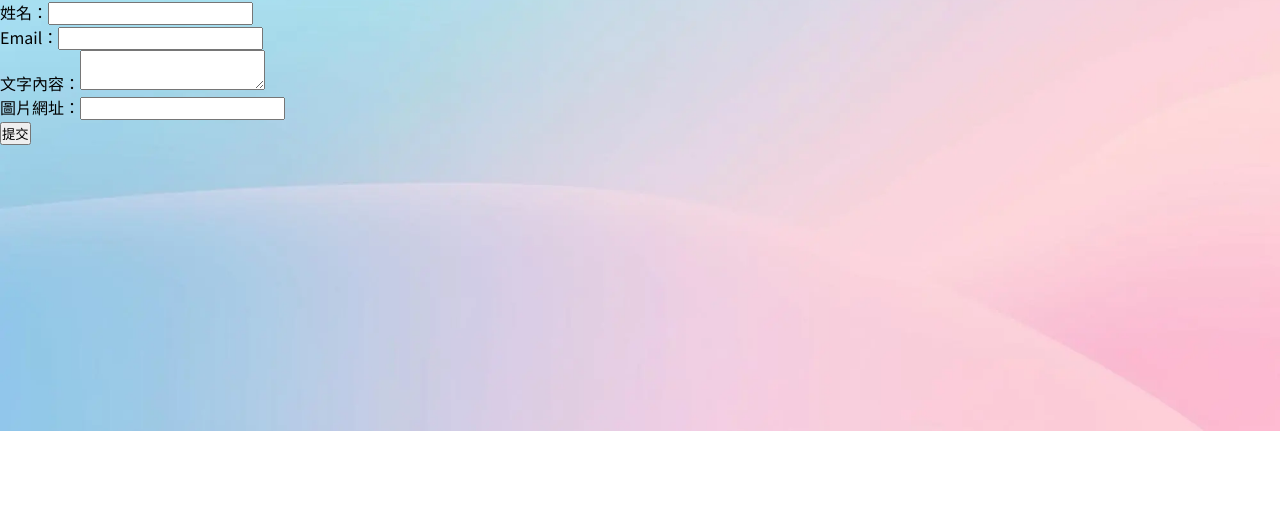
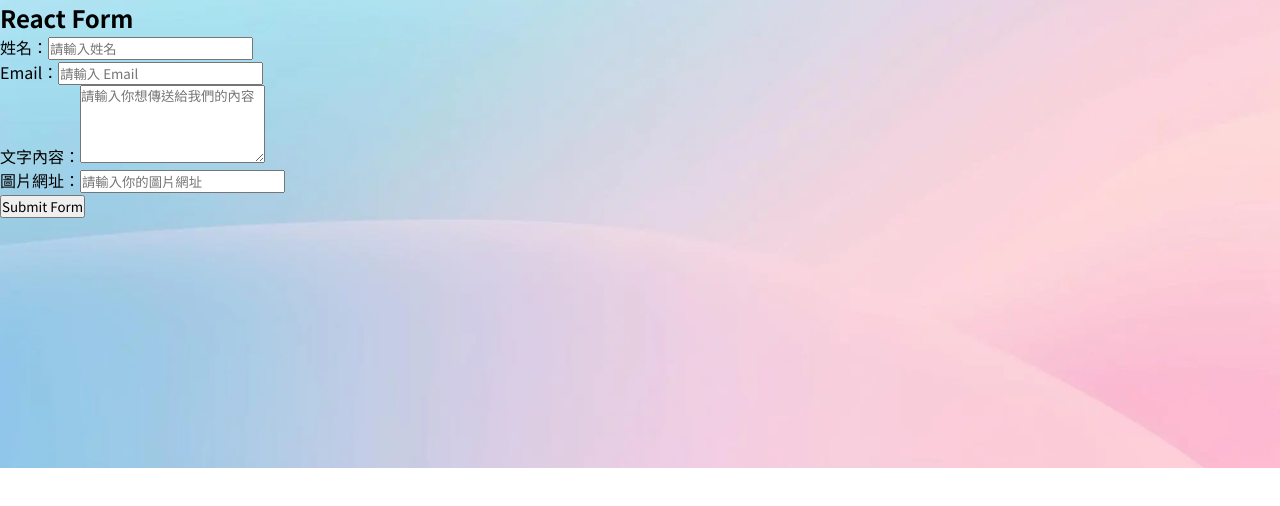
Before and after one commit to happyloa/React-Form, a React (Create React App) app: page / in a window 1280 px wide. Shown: the top 506 px of the page. Built offline with nearby package versions, Linux system fonts and the light colour scheme.

Commit message:
feat: 引入 CSS 與加入 Placeholder 屬性

```diff
--- a/src/components/Form/Form.js
+++ b/src/components/Form/Form.js
@@ -1,4 +1,6 @@
 import React, { useState } from "react";
+
+import "./Form.css";
 
 const Form = () => {
   const [formData, setFormData] = useState({
@@ -40,7 +42,8 @@ const Form = () => {
 
   return (
     <div>
-      <form onSubmit={handleSubmit}>
+      <h2>React Form</h2>
+      <form className="form-container" onSubmit={handleSubmit}>
         <div>
           <label>姓名：</label>
           <input
@@ -49,6 +52,7 @@ const Form = () => {
             value={formData.name}
             onChange={handleChange}
             required
+            placeholder="請輸入姓名"
           />
         </div>
         <div>
@@ -59,6 +63,7 @@ const Form = () => {
             value={formData.email}
             onChange={handleChange}
             required
+            placeholder="請輸入 Email"
           />
         </div>
         <div>
@@ -67,7 +72,9 @@ const Form = () => {
             name="textContent"
             value={formData.textContent}
             onChange={handleChange}
+            rows="4"
             required
+            placeholder="請輸入你想傳送給我們的內容"
           />
         </div>
         <div>
@@ -78,11 +85,10 @@ const Form = () => {
             value={formData.imageUrl}
             onChange={handleChange}
             required
+            placeholder="請輸入你的圖片網址"
           />
         </div>
-        <div>
-          <button type="submit">提交</button>
-        </div>
+        <button type="submit">Submit Form</button>
       </form>
     </div>
   );
```
